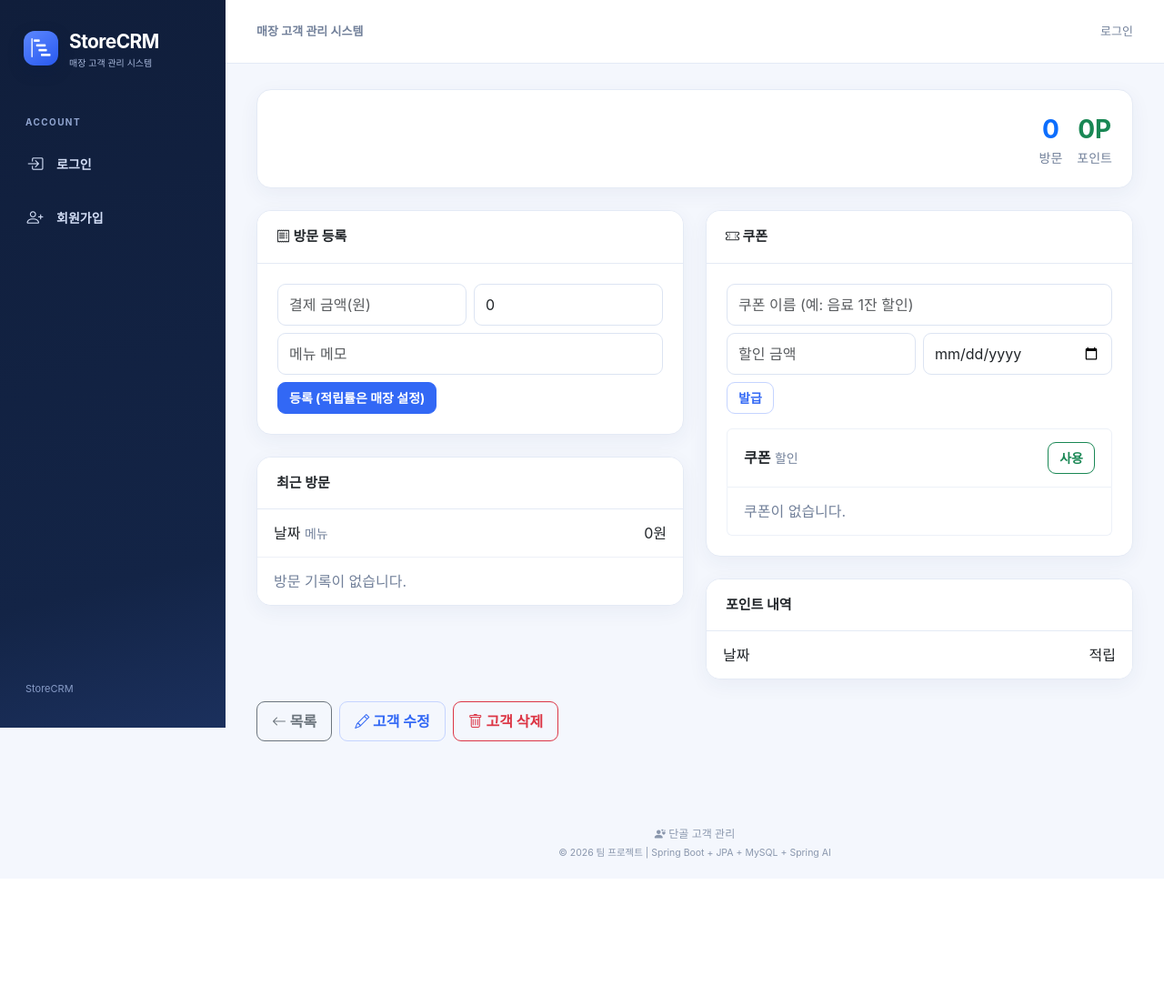
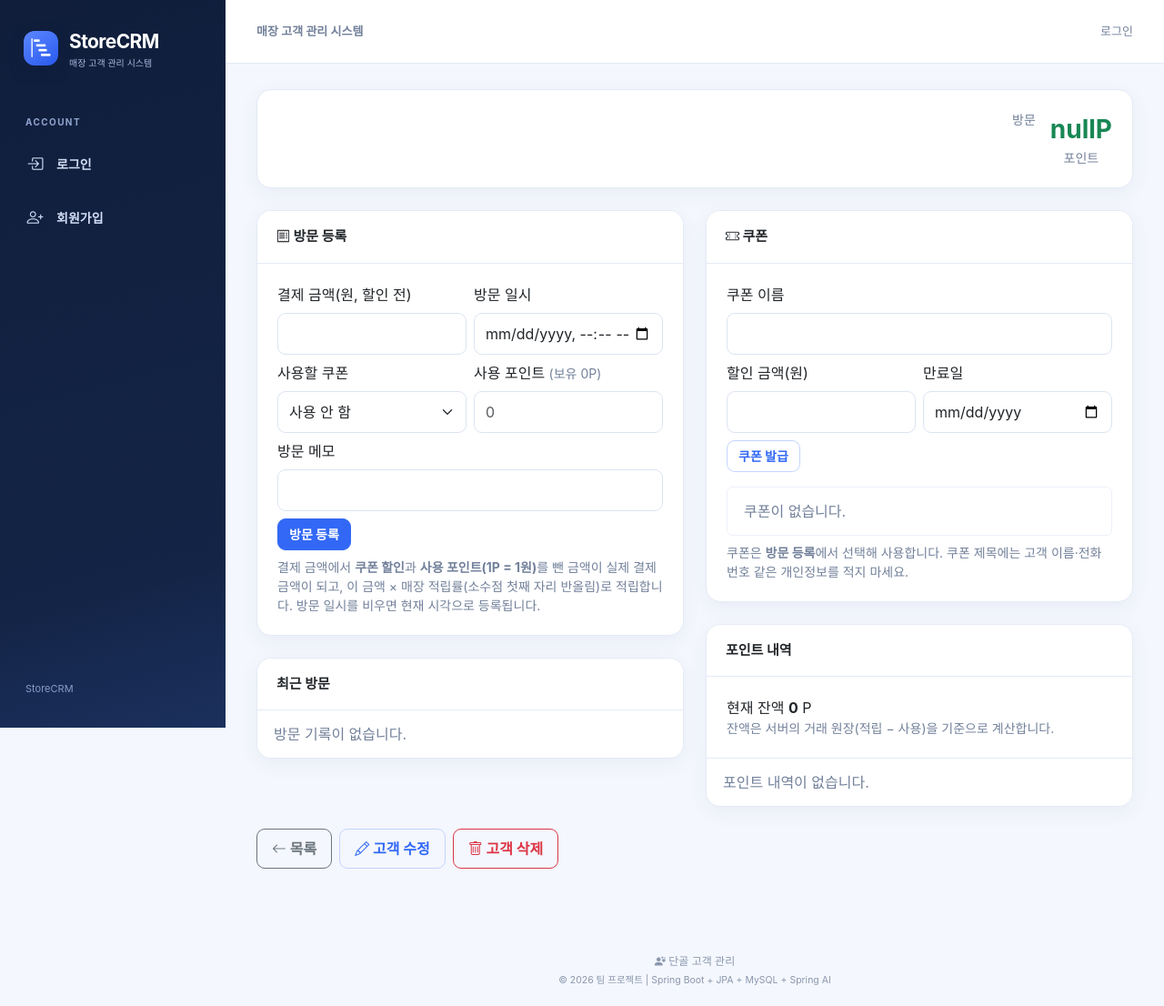
Before and after one commit to sm-k-dev/team1crm, a Spring app: template src/main/resources/templates/customer/detail.html in a window 1280 px wide. Shown: the whole page at 91% size. Before the commit the page ends 944 px from the top, so only its background shows below. Run offline with Thymeleaf, Linux system fonts and the light colour scheme; the template is opened without the code that fills it, so the values that code supplies are empty; some of the project's set-up classes (security, data sources, template engines, error pages and the like) are left out, and stand-ins take their place; database files in the repository are not loaded.

Commit message:
feat(customer): 고객 상세 화면에 방문·포인트·쿠폰 조각 연결
CustomerViewController.detail()에 LoyaltyDetailService 조회 결과를 모델로 추가하고
detail.html의 정적 더미 카드를 loyalty 조각으로 교체한다. 테스트는 생성자 인자만 맞춘다.

Co-Authored-By: Claude Sonnet 5.5 <noreply@anthropic.com>

```diff
--- a/src/main/resources/templates/customer/detail.html
+++ b/src/main/resources/templates/customer/detail.html
@@ -57,60 +57,19 @@
         </div>
     </div>
 <div class="d-flex gap-3 text-center">
-<div><div class="fs-3 fw-bold text-primary">0</div><div class="small text-muted">방문</div></div>
+<div><div class="fs-3 fw-bold text-primary" th:text="${#numbers.formatInteger(visitCount, 1, 'COMMA')}">0</div><div class="small text-muted">방문</div></div>
 <!--/* #numbers.formatInteger(값, 최소자리수, 'COMMA') : 1234 → "1,234" */-->
-<div><div class="fs-3 fw-bold text-success">0P</div><div class="small text-muted">포인트</div></div>
+<div><div class="fs-3 fw-bold text-success" th:text="${#numbers.formatInteger(pointBalance, 1, 'COMMA')} + 'P'">0P</div><div class="small text-muted">포인트</div></div>
 </div>
 </div></div>
 <div class="row g-4">
 <div class="col-lg-6">
-<div class="card mb-4"><div class="card-header fw-bold"><i class="bi bi-receipt"></i> 방문 등록</div><div class="card-body">
-<form class="row g-2" data-demo-only="true" id="visitForm" onsubmit="return false;">
-<div class="col-6"><input class="form-control" id="vAmount" min="0" placeholder="결제 금액(원)" required="" step="100" type="number"/></div>
-<div class="col-6"><input class="form-control" id="vPoint" min="0" placeholder="사용 포인트" type="number" value="0"/></div>
-<div class="col-12"><input class="form-control" id="vMemo" maxlength="200" placeholder="메뉴 메모"/></div>
-<div class="col-12"><button class="btn btn-primary btn-sm" title="UI preview only — backend implementation pending" type="button">등록 (적립률은 매장 설정)</button></div>
-</form>
-</div></div>
-<div class="card mb-4"><div class="card-header fw-bold">최근 방문</div>
-<ul class="list-group list-group-flush">
-<li class="list-group-item d-flex justify-content-between">
-<span><span>날짜</span> <small class="text-muted">메뉴</small></span>
-<span>0원</span>
-</li>
-<li class="list-group-item text-muted">방문 기록이 없습니다.</li>
-</ul>
-</div>
+<section th:replace="~{loyalty/_visit :: visitPanel}"></section>
+<section th:replace="~{loyalty/_visit :: visitHistory}"></section>
 </div>
 <div class="col-lg-6">
-<div class="card mb-4"><div class="card-header fw-bold"><i class="bi bi-ticket-perforated"></i> 쿠폰</div><div class="card-body">
-<form class="row g-2 mb-3" data-demo-only="true" id="couponForm" onsubmit="return false;">
-<div class="col-12"><input class="form-control" id="cpTitle" maxlength="50" placeholder="쿠폰 이름 (예: 음료 1잔 할인)" required=""/></div>
-<div class="col-6"><input class="form-control" id="cpDiscount" min="100" placeholder="할인 금액" required="" step="100" type="number"/></div>
-<div class="col-6"><input class="form-control" id="cpExpire" required="" type="date"/></div>
-<div class="col-12"><button class="btn btn-outline-primary btn-sm" title="UI preview only — backend implementation pending" type="button">발급</button></div>
-</form>
-<ul class="list-group">
-<!--/* cp.status : Coupon.getStatus() → 사용 가능 / 사용함 / 기한 지남 */-->
-<li class="list-group-item d-flex justify-content-between align-items-center">
-<span><strong>쿠폰</strong> <small class="text-muted">할인</small></span>
-<span>
-<span class="badge">상태</span>
-<button class="btn btn-sm btn-outline-success ms-1 btn-use">사용</button>
-</span>
-</li>
-<li class="list-group-item text-muted">쿠폰이 없습니다.</li>
-</ul>
-</div></div>
-<div class="card mb-4"><div class="card-header fw-bold">포인트 내역</div>
-<ul class="list-group list-group-flush">
-<li class="list-group-item d-flex justify-content-between">
-<span>날짜</span>
-<!--/* p.type.displayName : PointType.getDisplayName() → 적립 / 사용 */-->
-<span>적립</span>
-</li>
-</ul>
-</div>
+<section th:replace="~{loyalty/_coupon :: couponPanel}"></section>
+<section th:replace="~{loyalty/_point :: pointPanel}"></section>
 </div>
 </div>
 <div class="d-flex gap-2">
```
Also changed, not shown: src/main/java/com/team1/crm/customer/CustomerViewController.java (+12 -0 lines), 1 other file.
